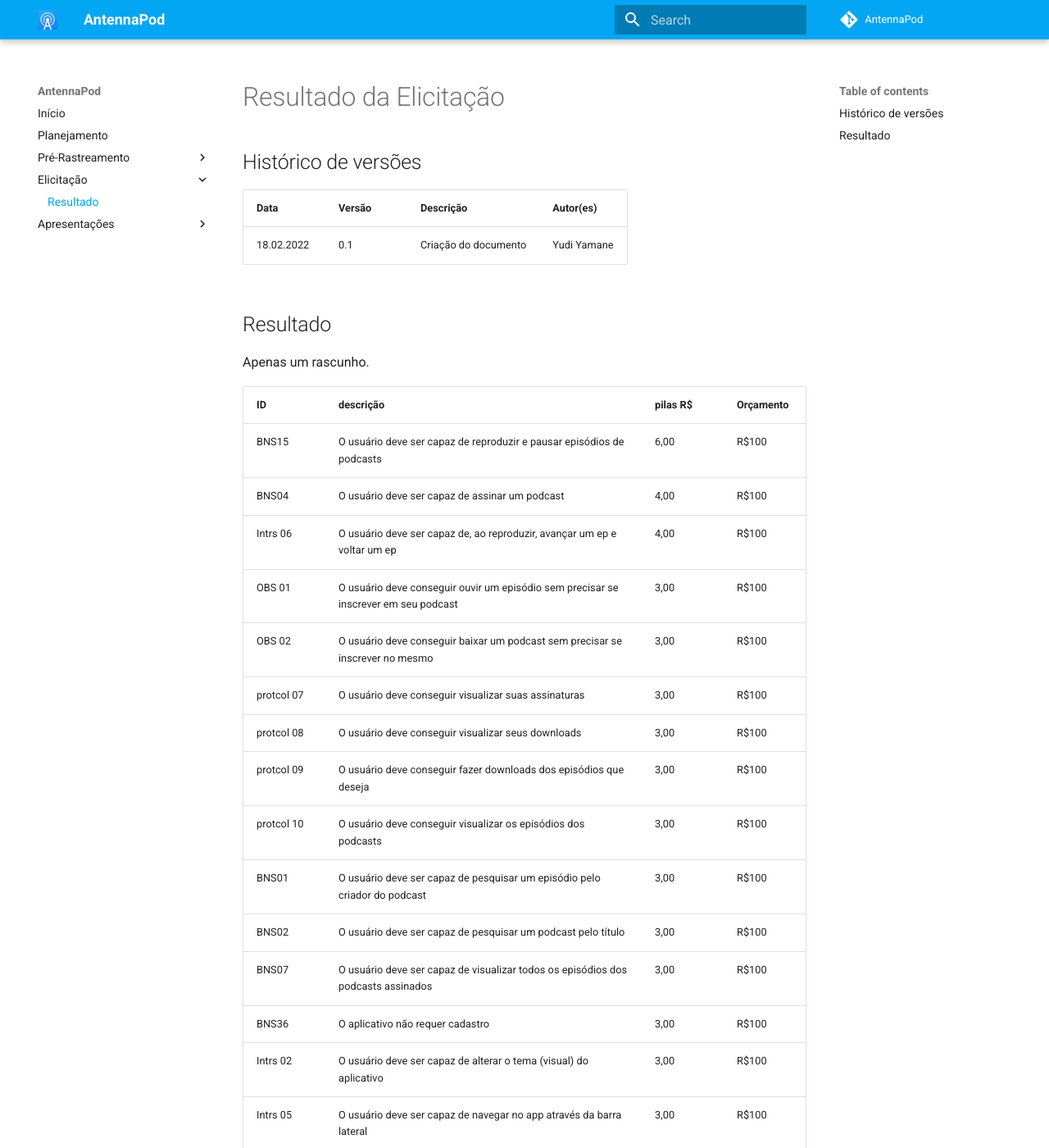
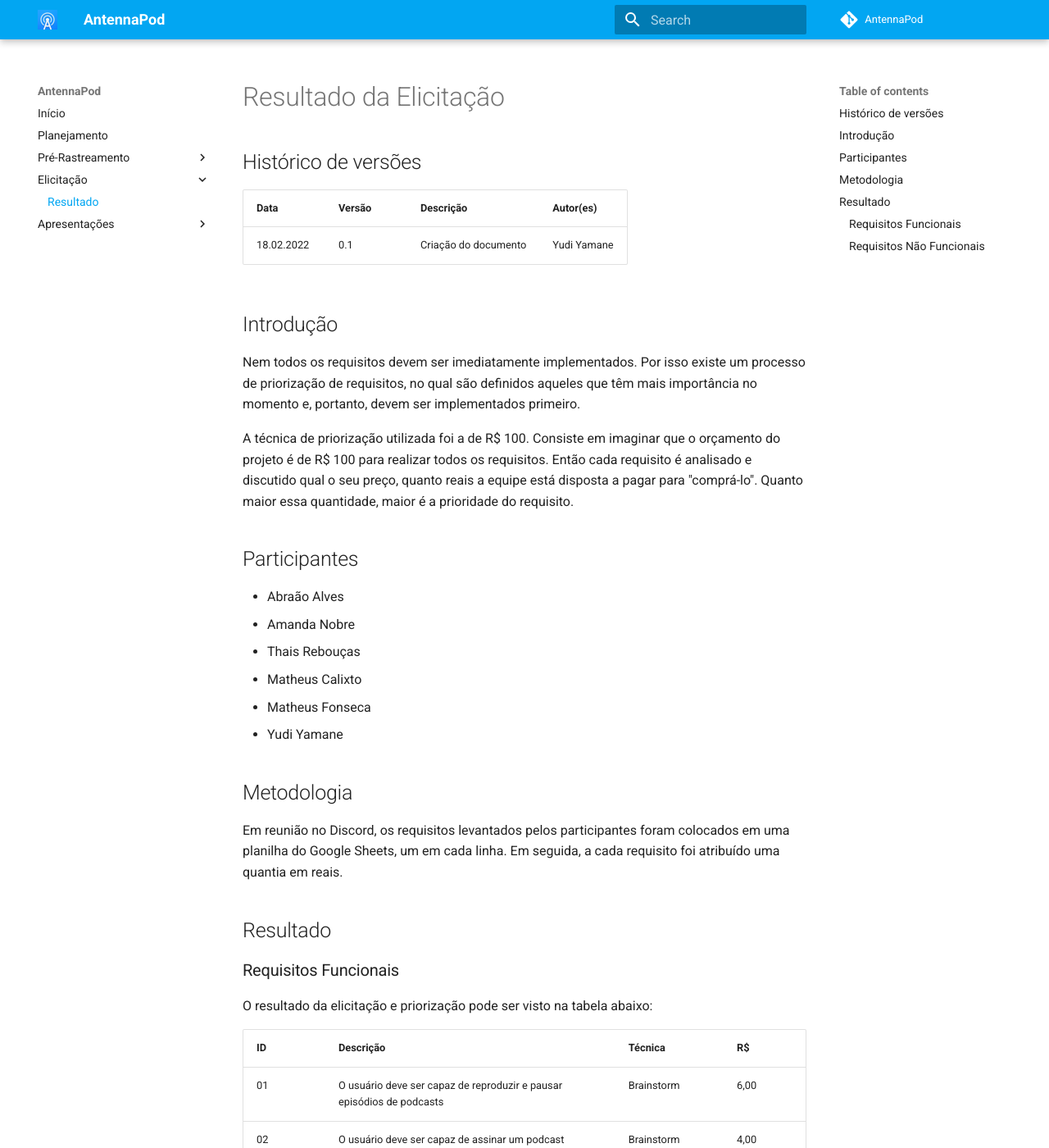
Before and after one commit to Requisitos-de-Software/2021.2-AntennaPod, an MkDocs documentation site: the page built from docs/elicitacao/resultado.md, in a window 1280 px wide and 1400 px high. Shown: the whole window at 82% size. Built offline with MkDocs 1.6.1 and Material for MkDocs 9.7.7, drawn with Linux system fonts in a browser that asks for light colours; comment, search, counter and statistics services are not loaded; some of the changed text lies outside the part shown.

Commit message:
adicionado intro, participantes e metodologia

```diff
--- a/docs/elicitacao/resultado.md
+++ b/docs/elicitacao/resultado.md
@@ -5,76 +5,108 @@
 |--------------|----------|------------------------|-------------------------|
 |  18.02.2022  |   0.1    |  Criação do documento  |  Yudi Yamane            |
 
+## Introdução
+Nem todos os requisitos devem ser imediatamente implementados. Por isso existe
+um processo de priorização de requisitos, no qual são definidos aqueles que
+têm mais importância no momento e, portanto, devem ser implementados primeiro.
+
+A técnica de priorização utilizada foi a de R$ 100. Consiste em imaginar que o
+orçamento do projeto é de R$ 100 para realizar todos os requisitos. Então cada
+requisito é analisado e discutido qual o seu preço, quanto reais a equipe está
+disposta a pagar para "comprá-lo". Quanto maior essa quantidade, maior é a prioridade
+do requisito.
+
+## Participantes
+
+- Abraão Alves
+- Amanda Nobre
+- Thais Rebouças
+- Matheus Calixto
+- Matheus Fonseca
+- Yudi Yamane
+
+## Metodologia
+Em reunião no Discord, os requisitos levantados pelos participantes foram colocados em uma planilha do
+Google Sheets, um em cada linha. Em seguida, a cada requisito foi atribuído uma
+quantia em reais.
 
 ## Resultado
 
-Apenas um rascunho.
+### Requisitos Funcionais
 
-| ID         | descrição                                                                                    | pilas R$ | Orçamento |
-|------------|----------------------------------------------------------------------------------------------|----------|-----------|
-| BNS15      | O usuário deve ser capaz de reproduzir e pausar episódios de podcasts                        | 6,00     | R$100     |
-| BNS04      | O usuário deve ser capaz de assinar um podcast                                               | 4,00     | R$100     |
-| Intrs 06   | O usuário deve ser capaz de, ao reproduzir, avançar um ep e voltar um ep                     | 4,00     | R$100     |
-| OBS 01     | O usuário deve conseguir ouvir um episódio sem precisar se inscrever em seu podcast          | 3,00     | R$100     |
-| OBS 02     | O usuário deve conseguir baixar um podcast sem precisar se inscrever no mesmo                | 3,00     | R$100     |
-| protcol 07 | O usuário deve conseguir visualizar suas assinaturas                                         | 3,00     | R$100     |
-| protcol 08 | O usuário deve conseguir visualizar seus downloads                                           | 3,00     | R$100     |
-| protcol 09 | O usuário deve conseguir fazer downloads dos episódios que deseja                            | 3,00     | R$100     |
-| protcol 10 | O usuário deve conseguir visualizar os episódios dos podcasts                                | 3,00     | R$100     |
-| BNS01      | O usuário deve ser capaz de pesquisar um episódio pelo criador do podcast                    | 3,00     | R$100     |
-| BNS02      | O usuário deve ser capaz de pesquisar um podcast pelo título                                 | 3,00     | R$100     |
-| BNS07      | O usuário deve ser capaz de visualizar todos os episódios dos podcasts assinados             | 3,00     | R$100     |
-| BNS36      | O aplicativo não requer cadastro                                                             | 3,00     | R$100     |
-| Intrs 02   | O usuário deve ser capaz de alterar o tema (visual) do aplicativo                            | 3,00     | R$100     |
-| Intrs 05   | O usuário deve ser capaz de navegar no app através da barra lateral                          | 3,00     | R$100     |
-| Intrs 07   | O usuário deve ser capaz de, ao reproduzir, avançar 10 s e voltar 10 s em um ep              | 3,00     | R$100     |
-| BNS05      | O usuário deve ser capaz de desassinar um podcast                                            | 2,50     | R$100     |
-| OBS 03     | O usuário deve conseguir acessar de forma direta e fácil de acessar a página principal       | 2,00     | R$100     |
-| protcol 13 | O usuário deve conseguir visualizar informações sobre o podcast                              | 2,00     | R$100     |
-| protcol 19 | O usuário deve conseguir visualizar o histórico de reprodução                                | 2,00     | R$100     |
-| BNS03      | O usuário deve ser capaz de pesquisar um podcast por categoria                               | 2,00     | R$100     |
-| BNS06      | O usuário deve ser capaz de receber notificação de novos episódios de podcasts assinados     | 2,00     | R$100     |
-| BNS08      | O usuário deve ser capaz de ordenar episódios de podcasts assinados por titulo               | 2,00     | R$100     |
-| BNS11      | O usuário deve ser capaz de visualizar todos os novos episódios dos podcasts assinados       | 2,00     | R$100     |
-| BNS16      | O usuário deve ser capaz de adicionar um episódio a fila de reprodução                       | 2,00     | R$100     |
-| BNS21      | O usuário deve ser capaz de remover um episódio de podcast dos baixados                      | 2,00     | R$100     |
-| BNS34      | O aplicativo deve ser intuitivo                                                              | 2,00     | R$100     |
-| protcol 17 | O usuário deve ser capaz de compartilhar um episodio (Whatsapp, Facebook, Instagram, etc)    | 1,50     | R$100     |
-| BNS25      | O usuário deve ser capaz de mudar velocidade de reprodução de um episódio                    | 1,50     | R$100     |
-| BNS30      | O usuário deve ser capaz de visualizar podcasts recomendados de acordo com o gosto           | 1,50     | R$100     |
-| BNS31      | O usuário deve ser capaz de visualizar sugestões dos podcasts mais escutados                 | 1,50     | R$100     |
-| BNS35      | O aplicativo deverá rodar em qualquer plataforma mobile                                      | 1,50     | R$100     |
-| Intrs 03   | O usuário deve ser capaz de visualizar estatísticas de horas de reprodução                   | 1,50     | R$100     |
-| protcol 03 | O usuário deve conseguir pesquisar pelos episódios de cada podcast                           | 1,00     | R$100     |
-| protcol 11 | O usuário deve conseguir importar uma lista de podcast                                       | 1,00     | R$100     |
-| protcol 18 | O usuário deve conseguir alterar a ordem da fila de reprodução                               | 1,00     | R$100     |
-| BNS09      | O usuário deve ser capaz de ordenar episódios de podcasts assinados por duração              | 1,00     | R$100     |
-| BNS10      | O usuário deve ser capaz de ordenar episódios de podcasts assinados por data                 | 1,00     | R$100     |
-| BNS12      | O usuário deve ser capaz de retirar a flag de "novo" de um episodio                          | 1,00     | R$100     |
-| BNS14      | O usuário deve ser capaz de ser redirecionado para o website do podcast assinado por um link | 1,00     | R$100     |
-| BNS17      | O usuário deve ser capaz de remover um episódio da fila de reprodução                        | 1,00     | R$100     |
-| BNS26      | O usuário deve ser capaz de favoritar episódios                                              | 1,00     | R$100     |
-| BNS28      | O usuário deve ser capaz de visualizar episodios favoritados                                 | 1,00     | R$100     |
-| Intrs 04   | O usuário deve ser capaz de visualizar estatísticas do tamanho dos downloads                 | 1,00     | R$100     |
-| Intrs 08   | O usuário deve ser capaz de realizar um backup de dados                                      | 1,00     | R$100     |
-| protcol 04 | O usuário deve conseguir pesquisar podcasts disponíveis no iTunes                            | 0,50     | R$100     |
-| protcol 15 | O usuário deve conseguir renomear o podcast assinado                                         | 0,50     | R$100     |
-| BNS23      | O usuário deve ser capaz de visualizar logs dos downloads                                    | 0,50     | R$100     |
-| BNS27      | O usuário deve ser capaz de desfavoritar episódios                                           | 0,50     | R$100     |
-| BNS29      | O usuário deve ser capaz de criar playlist de episódios                                      | 0,50     | R$100     |
-| BNS32      | O usuário deve ser capaz de visualizar podcasts por país                                     | 0,50     | R$100     |
-| Intrs 01   | O usuário deve ser capaz de sincronizar o aplicativo com a conta do gpodder.net              | 0,50     | R$100     |
-| protcol 01 | O usuário deve conseguir se inscrever no podcast que ele deseja                              | 0,00     | R$100     |
-| protcol 02 | O usuário deve conseguir pesquisar pelos podcasts disponíveis                                | 0,00     | R$100     |
-| protcol 05 | O usuário deve conseguir ordenar os episódios de podcast                                     | 0,00     | R$100     |
-| protcol 06 | O usuário deve conseguir filtrar os episódios de podcast                                     | 0,00     | R$100     |
-| protcol 12 | O usuário deve conseguir atualizar de lista de episódios                                     | 0,00     | R$100     |
-| protcol 14 | O usuário deve conseguir compartilhar o podcast                                              | 0,00     | R$100     |
-| protcol 16 | O usuário deve conseguir remover o podcast das suas assinaturas                              | 0,00     | R$100     |
-| BNS13      | O usuário deve ser capaz de renomear podcast assinado                                        | 0,00     | R$100     |
-| BNS18      | O usuário deve ser capaz de listar episódios da fila de reprodução                           | 0,00     | R$100     |
-| BNS19      | O usuário deve ser capaz de acessar o histórico de podcasts escutados                        | 0,00     | R$100     |
-| BNS20      | O usuário deve ser capaz de baixar um episódio de um podcast                                 | 0,00     | R$100     |
-| BNS22      | O usuário deve ser capaz de listar downloads                                                 | 0,00     | R$100     |
-| BNS24      | O usuário deve ser capaz de compartilhar um episodio (Whatsapp, Facebook, Instagram, etc)    | 0,00     | R$100     |
-| BNS33      | O usuário deve ser capaz de acessar página inicial *                                         | 0,00     | R$100     |
+O resultado da elicitação e priorização pode ser visto na tabela abaixo:
+
+| ID | Descrição                                                                                    | Técnica              | R$     |
+|----|----------------------------------------------------------------------------------------------|----------------------|--------|
+| 01 | O usuário deve ser capaz de reproduzir e pausar episódios de podcasts                        | Brainstorm           | 6,00   |
+| 02 | O usuário deve ser capaz de assinar um podcast                                               | Brainstorm           | 4,00   |
+| 03 | O usuário deve ser capaz de, ao reproduzir, avançar e voltar um episódio                     | Instrospecção        | 4,00   |
+| 04 | O usuário deve conseguir ouvir um episódio sem precisar se inscrever em seu podcast          | Observação           | 3,00   |
+| 05 | O usuário deve conseguir baixar um podcast sem precisar se inscrever no mesmo                | Observação           | 3,00   |
+| 06 | O usuário deve conseguir visualizar suas assinaturas                                         | Análise de Protocolo | 3,00   |
+| 07 | O usuário deve conseguir visualizar seus downloads                                           | Análise de Protocolo | 3,00   |
+| 08 | O usuário deve conseguir fazer downloads dos episódios que deseja                            | Análise de Protocolo | 3,00   |
+| 09 | O usuário deve conseguir visualizar os episódios dos podcasts                                | Análise de Protocolo | 3,00   |
+| 10 | O usuário deve ser capaz de pesquisar um episódio pelo criador do podcast                    | Brainstorm           | 3,00   |
+| 11 | O usuário deve ser capaz de pesquisar um podcast pelo título                                 | Brainstorm           | 3,00   |
+| 12 | O usuário deve ser capaz de visualizar todos os episódios dos podcasts assinados             | Brainstorm           | 3,00   |
+| 13 | O aplicativo não requer cadastro                                                             | Brainstorm           | 3,00   |
+| 14 | O usuário deve ser capaz de alterar o tema (visual) do aplicativo                            | Instrospecção        | 3,00   |
+| 15 | O usuário deve ser capaz de navegar no app através da barra lateral                          | Instrospecção        | 3,00   |
+| 16 | O usuário deve ser capaz de, ao reproduzir, avançar 10 s e voltar 10 s em um ep              | Instrospecção        | 3,00   |
+| 17 | O usuário deve ser capaz de desassinar um podcast                                            | Brainstorm           | 2,50   |
+| 18 | O usuário deve conseguir acessar de forma direta e fácil de acessar a página principal       | Observação           | 2,00   |
+| 19 | O usuário deve conseguir visualizar informações sobre o podcast                              | Análise de Protocolo | 2,00   |
+| 20 | O usuário deve conseguir visualizar o histórico de reprodução                                | Análise de Protocolo | 2,00   |
+| 21 | O usuário deve ser capaz de pesquisar um podcast por categoria                               | Brainstorm           | 2,00   |
+| 22 | O usuário deve ser capaz de receber notificação de novos episódios de podcasts assinados     | Brainstorm           | 2,00   |
+| 23 | O usuário deve ser capaz de ordenar episódios de podcasts assinados por titulo               | Brainstorm           | 2,00   |
+| 24 | O usuário deve ser capaz de visualizar todos os novos episódios dos podcasts assinados       | Brainstorm           | 2,00   |
+| 25 | O usuário deve ser capaz de adicionar um episódio a fila de reprodução                       | Brainstorm           | 2,00   |
+| 26 | O usuário deve ser capaz de remover um episódio de podcast dos baixados                      | Brainstorm           | 2,00   |
+| 27 | O aplicativo deve ser intuitivo                                                              | Brainstorm           | 2,00   |
+| 28 | O usuário deve ser capaz de compartilhar um episodio (Whatsapp, Facebook, Instagram, etc)    | Análise de Protocolo | 1,50   |
+| 29 | O usuário deve ser capaz de mudar velocidade de reprodução de um episódio                    | Brainstorm           | 1,50   |
+| 30 | O usuário deve ser capaz de visualizar podcasts recomendados de acordo com o gosto           | Brainstorm           | 1,50   |
+| 31 | O usuário deve ser capaz de visualizar sugestões dos podcasts mais escutados                 | Brainstorm           | 1,50   |
+| 32 | O aplicativo deverá rodar em qualquer plataforma mobile                                      | Brainstorm           | 1,50   |
+| 33 | O usuário deve ser capaz de visualizar estatísticas de horas de reprodução                   | Instrospecção        | 1,50   |
+| 34 | O usuário deve conseguir pesquisar pelos episódios de cada podcast                           | Análise de Protocolo | 1,00   |
+| 35 | O usuário deve conseguir importar uma lista de podcast                                       | Análise de Protocolo | 1,00   |
+| 36 | O usuário deve conseguir alterar a ordem da fila de reprodução                               | Análise de Protocolo | 1,00   |
+| 37 | O usuário deve ser capaz de ordenar episódios de podcasts assinados por duração              | Brainstorm           | 1,00   |
+| 38 | O usuário deve ser capaz de ordenar episódios de podcasts assinados por data                 | Brainstorm           | 1,00   |
+| 39 | O usuário deve ser capaz de retirar a flag de "novo" de um episodio                          | Brainstorm           | 1,00   |
+| 40 | O usuário deve ser capaz de ser redirecionado para o website do podcast assinado por um link | Brainstorm           | 1,00   |
+| 41 | O usuário deve ser capaz de remover um episódio da fila de reprodução                        | Brainstorm           | 1,00   |
+| 42 | O usuário deve ser capaz de favoritar episódios                                              | Brainstorm           | 1,00   |
+| 43 | O usuário deve ser capaz de visualizar episodios favoritados                                 | Brainstorm           | 1,00   |
+| 44 | O usuário deve ser capaz de visualizar estatísticas do tamanho dos downloads                 | Instrospecção        | 1,00   |
+| 45 | O usuário deve ser capaz de realizar um backup de dados                                      | Instrospecção        | 1,00   |
+| 46 | O usuário deve conseguir pesquisar podcasts disponíveis no iTunes                            | Análise de Protocolo | 0,50   |
+| 47 | O usuário deve conseguir renomear o podcast assinado                                         | Análise de Protocolo | 0,50   |
+| 48 | O usuário deve ser capaz de visualizar logs dos downloads                                    | Brainstorm           | 0,50   |
+| 49 | O usuário deve ser capaz de desfavoritar episódios                                           | Brainstorm           | 0,50   |
+| 50 | O usuário deve ser capaz de criar playlist de episódios                                      | Brainstorm           | 0,50   |
+| 51 | O usuário deve ser capaz de visualizar podcasts por país                                     | Brainstorm           | 0,50   |
+| 52 | O usuário deve ser capaz de sincronizar o aplicativo com a conta do gpodder.net              | Instrospecção        | 0,50   |
+| 53 | O usuário deve conseguir se inscrever no podcast que ele deseja                              | Análise de Protocolo | 0,00   |
+| 54 | O usuário deve conseguir pesquisar pelos podcasts disponíveis                                | Análise de Protocolo | 0,00   |
+| 55 | O usuário deve conseguir ordenar os episódios de podcast                                     | Análise de Protocolo | 0,00   |
+| 56 | O usuário deve conseguir filtrar os episódios de podcast                                     | Análise de Protocolo | 0,00   |
+| 57 | O usuário deve conseguir atualizar de lista de episódios                                     | Análise de Protocolo | 0,00   |
+| 58 | O usuário deve conseguir compartilhar o podcast                                              | Análise de Protocolo | 0,00   |
+| 59 | O usuário deve conseguir remover o podcast das suas assinaturas                              | Análise de Protocolo | 0,00   |
+| 60 | O usuário deve ser capaz de renomear podcast assinado                                        | Brainstorm           | 0,00   |
+| 61 | O usuário deve ser capaz de listar episódios da fila de reprodução                           | Brainstorm           | 0,00   |
+| 62 | O usuário deve ser capaz de acessar o histórico de podcasts escutados                        | Brainstorm           | 0,00   |
+| 63 | O usuário deve ser capaz de baixar um episódio de um podcast                                 | Brainstorm           | 0,00   |
+| 64 | O usuário deve ser capaz de listar downloads                                                 | Brainstorm           | 0,00   |
+| 65 | O usuário deve ser capaz de compartilhar um episodio (Whatsapp, Facebook, Instagram, etc)    | Brainstorm           | 0,00   |
+| 66 | O usuário deve ser capaz de acessar página inicial *                                         | Brainstorm           | 0,00   |
+|    |                                                                                              | Total                | 100,00 |
+
+
+### Requisitos Não Funcionais
+
+<!-- ## Referências -->
```
